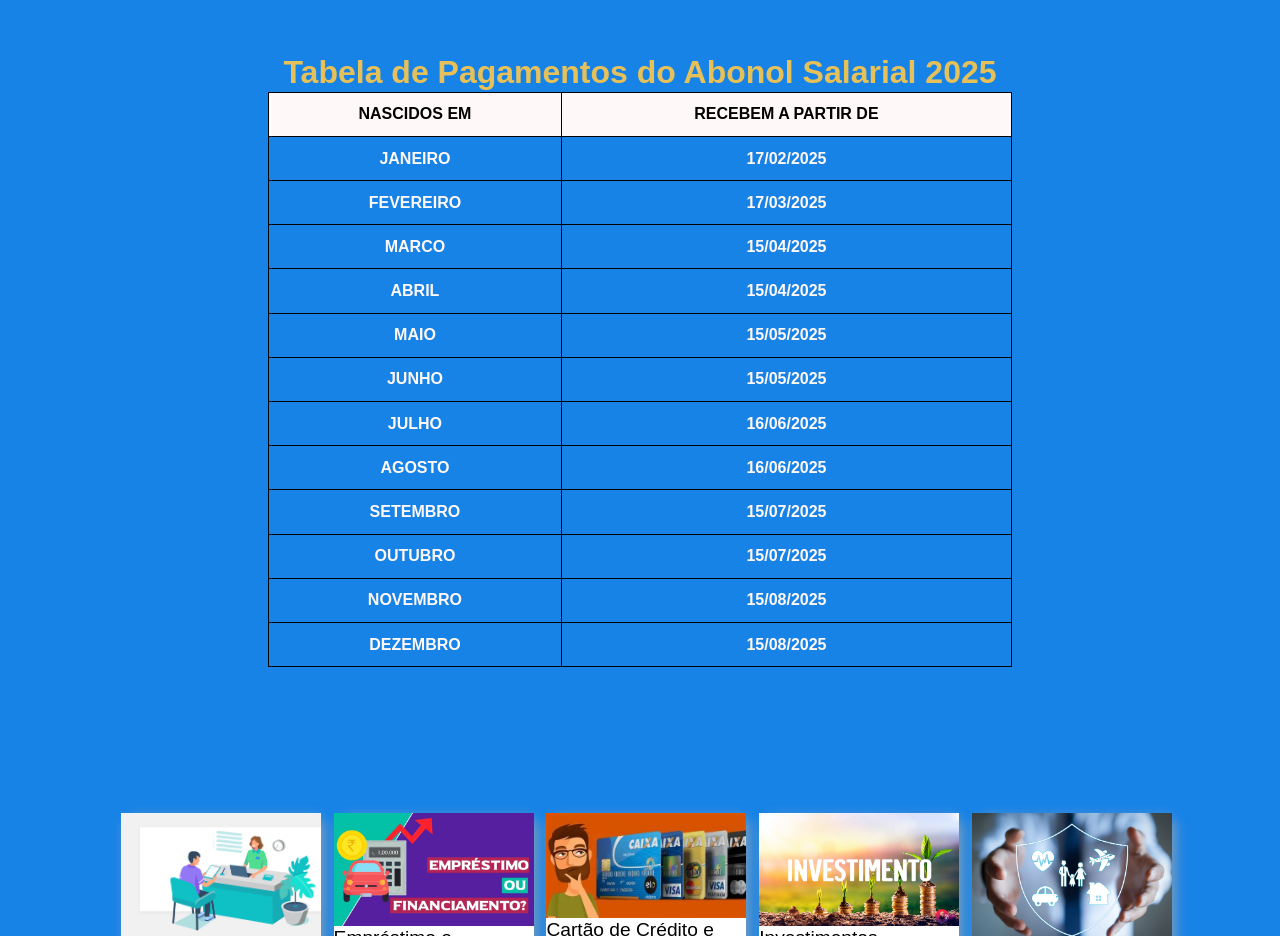
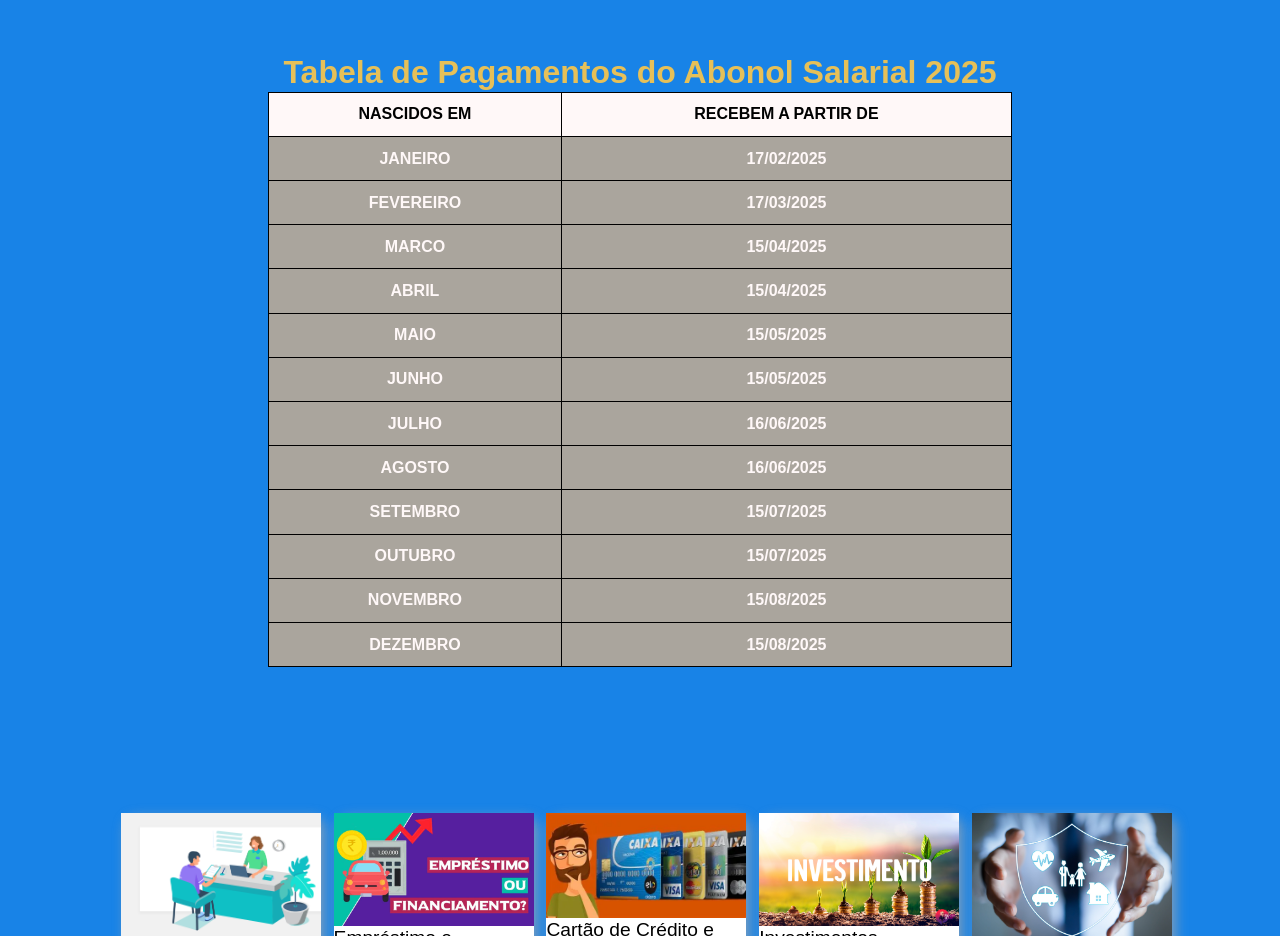
Before and after one commit to Rancicley/Primeiro-Projeto-git, a plain HTML site: page index.html in a window 1280 px wide. Shown: the part 1040-1976 px from the top of the page. Drawn offline with nearby package versions, Linux system fonts and the light colour scheme; a script that the page names is missing.

Commit message:
Alterei a com do fundo da tabela

```diff
--- a/style.css
+++ b/style.css
@@ -179,6 +179,7 @@ th {
 td {
   color: #fff8f8;
   font-weight: 900;
+  background-color: rgb(170, 165, 157);
 }
 
 .Tabela {
```
